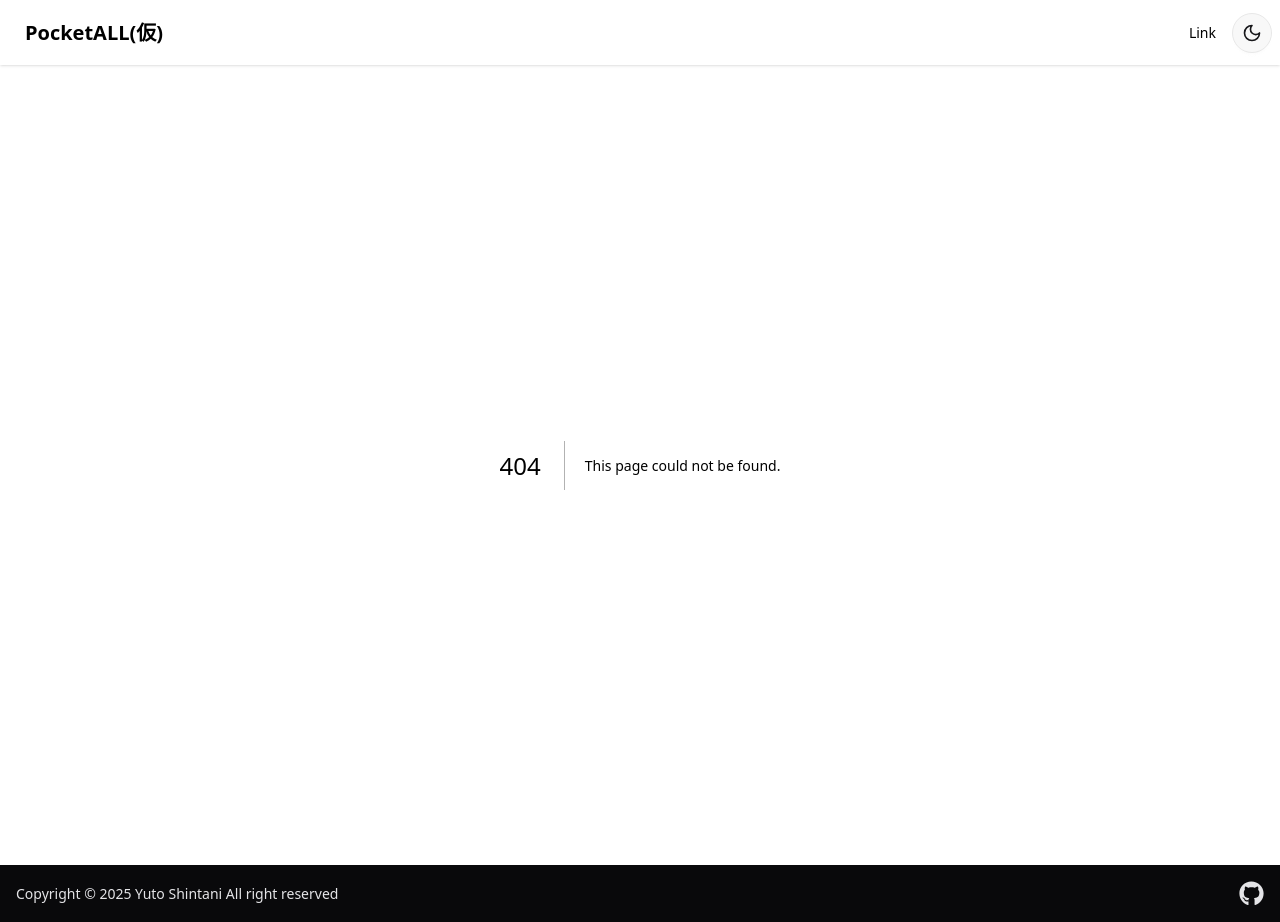
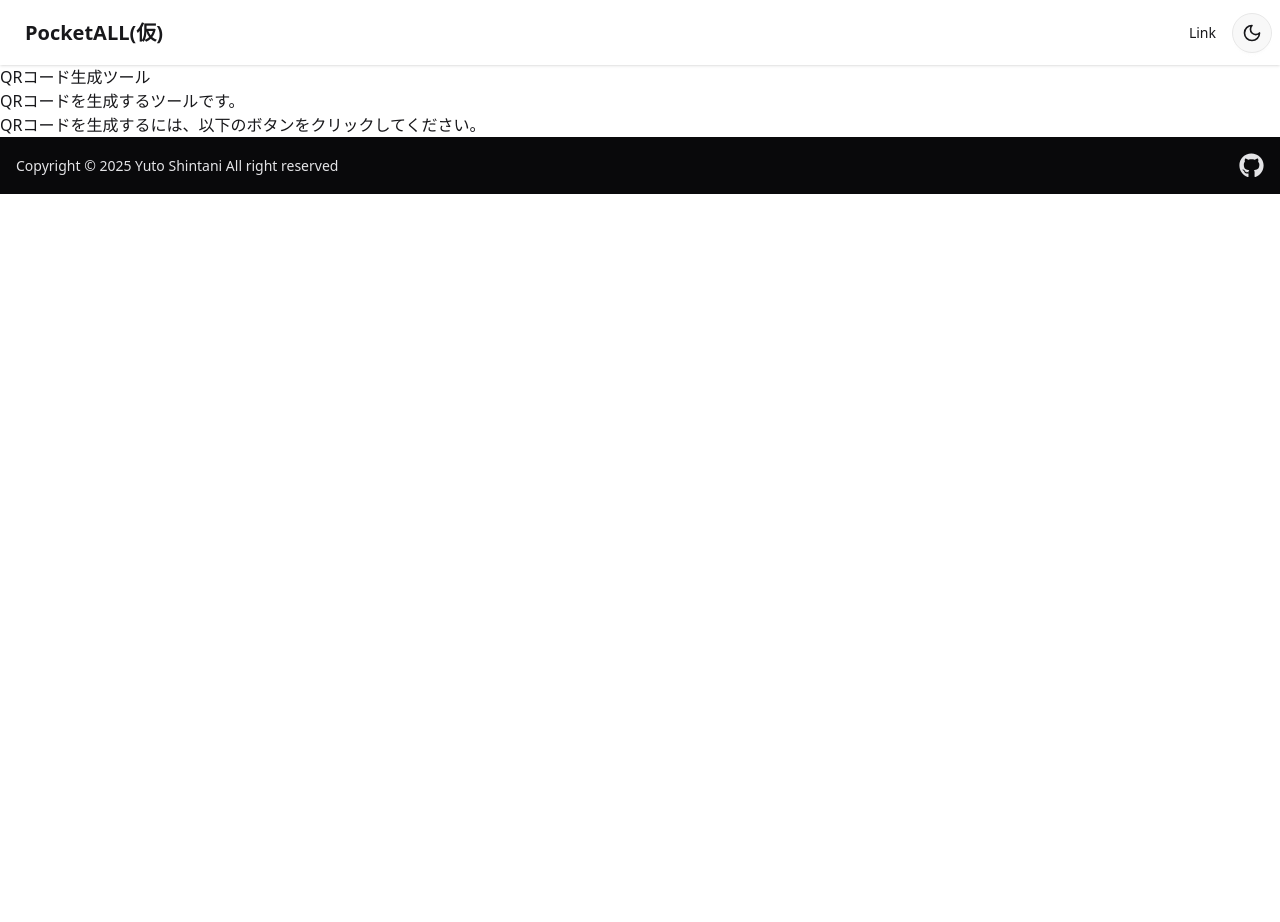
Before and after one commit to yuto0623/pocket-all, a Next.js app: page /qr-generator-tool in a window 1280 px wide. Before the commit this address had no page. After the commit the page ends 800 px from the top, so only its background shows below. Built offline with nearby package versions, Linux system fonts and the light colour scheme.

Commit message:
Add QR code generator tool page and update Card link in Home layout

```diff
--- /dev/null
+++ b/app/(tools)/qr-generator-tool/page.tsx
@@ -0,0 +1,9 @@
+export default function Page() {
+	return (
+		<div>
+			<h1>QRコード生成ツール</h1>
+			<p>QRコードを生成するツールです。</p>
+			<p>QRコードを生成するには、以下のボタンをクリックしてください。</p>
+		</div>
+	);
+}
--- a/app/page.tsx
+++ b/app/page.tsx
@@ -22,7 +22,7 @@ export default function Home() {
 				<div className="grid grid-cols-1 sm:grid-cols-2 lg:grid-cols-3 xl:grid-cols-4 gap-4 w-full max-w-[1600px] mx-auto mb-10">
 					<Card
 						title="QRコード作成"
-						href="/"
+						href="/qr-generator-tool"
 						image={
 							<Image
 								src="https://placehold.jp/928x548.png"
```
